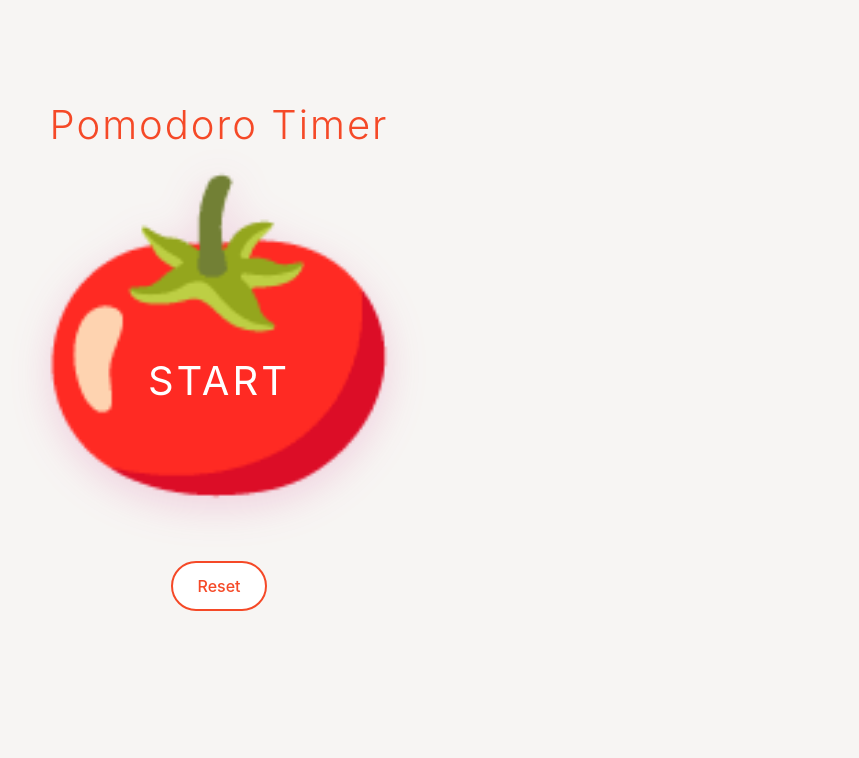
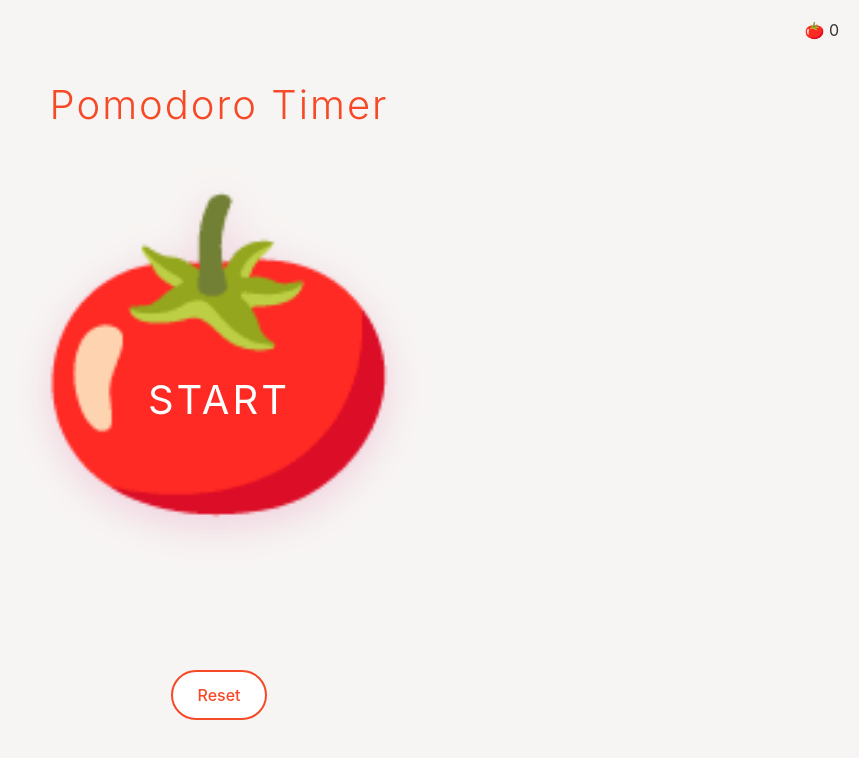
Before and after one commit to matthewzab/pomodoro-timer, a React (Create React App) app: page / in a window 1280 px wide. Shown: the top 758 px of the page, without its empty margins (421-1280 px from the left). Built offline with nearby package versions, Linux system fonts and the light colour scheme.

Commit message:
Changed up Jsx and css stlying to be more industry standard with accurate contianers for child elements to move together

```diff
--- a/src/App.css
+++ b/src/App.css
@@ -23,12 +23,24 @@ body {
 
 .App {
   display: flex;
-  flex-direction: column;
+  flex-direction: row;
   align-items: center;
   justify-content: space-between;
-  height: 100vh;
-  padding: 100px 20px 200px 20px;
-  gap: 2rem;
+  height: 100vh
+}
+
+.timer-container {
+  position: relative;
+  margin: 0 auto;
+  width: 400px;
+  height: 700px;
+  /* Temporary border for designing */
+  /* border: 2px solid red; */
+  display: flex;
+  flex-direction: column;
+  justify-content: space-between;
+  align-items: center;
+  padding: 30px;
 }
 
 /* Main heading */
@@ -62,7 +74,10 @@ h1 {
   display: flex;
   flex-direction: column;
   align-items: center;
+  /* border: 2px solid blue; */
   gap: 5rem;
+  height: 400px;
+  width: 400px;
 }
 
 /* Large Tomato Emoji */
@@ -154,6 +169,12 @@ h1 {
   filter: drop-shadow(0 10px 20px var(--shadow-color)) brightness(0.9);
 }
 
+.pomo-counter {
+  position: absolute;
+  top: 20px;
+  right: 20px;
+}
+
 @keyframes subtle-glow {
   from {
     filter: drop-shadow(0 10px 20px var(--shadow-color));
--- a/src/App.js
+++ b/src/App.js
@@ -68,6 +68,7 @@ function App() {
 
   return (
     <div className="App">
+      <div className="timer-container">
         <h1>Pomodoro Timer</h1>
 
         <div className="tomato-section">
@@ -83,13 +84,12 @@ function App() {
           {timerState === 'paused' && (
             <div className="external-timer">{formatTime(timeLeft)}</div>
           )}
+        </div>
 
         <button className="reset-btn" onClick={handleReset}>Reset</button>
       </div>
-
-      <div></div> {/*For spacing purposes*/}
+      <div className="pomo-counter">🍅 {pomoCount}</div>
     </div>
-
   );
 }
 
```
Lines whose indentation alone changed are shown as unchanged.
